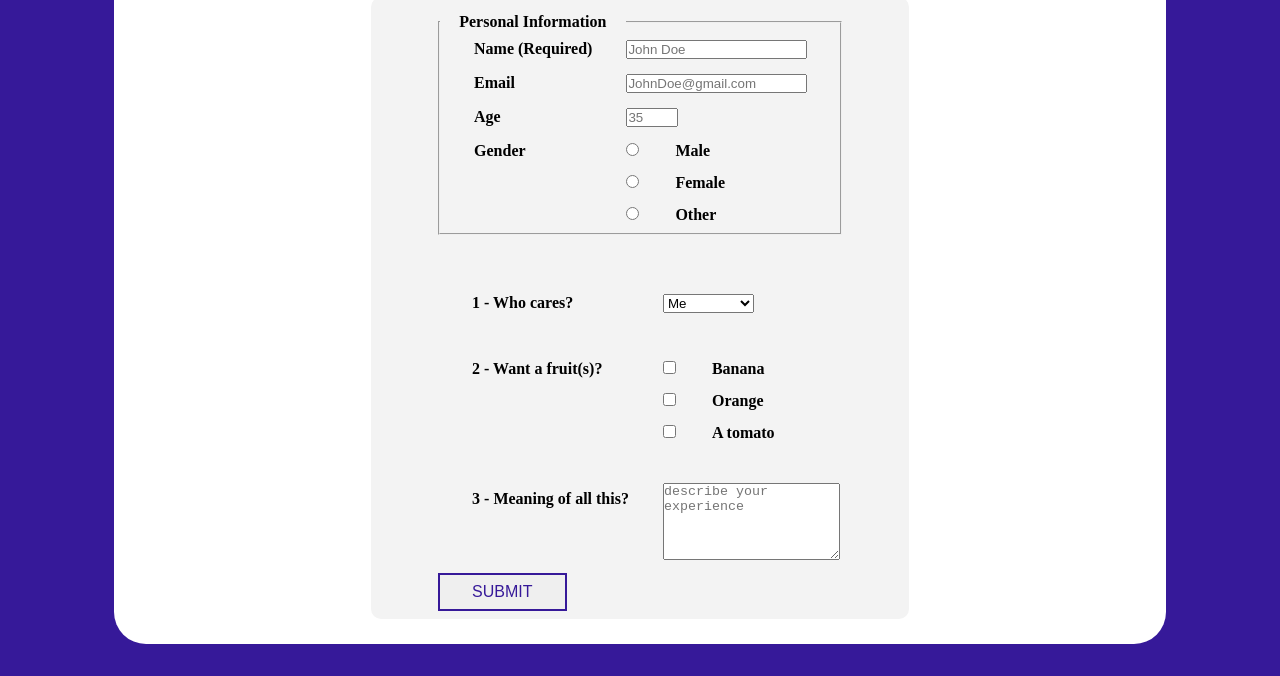
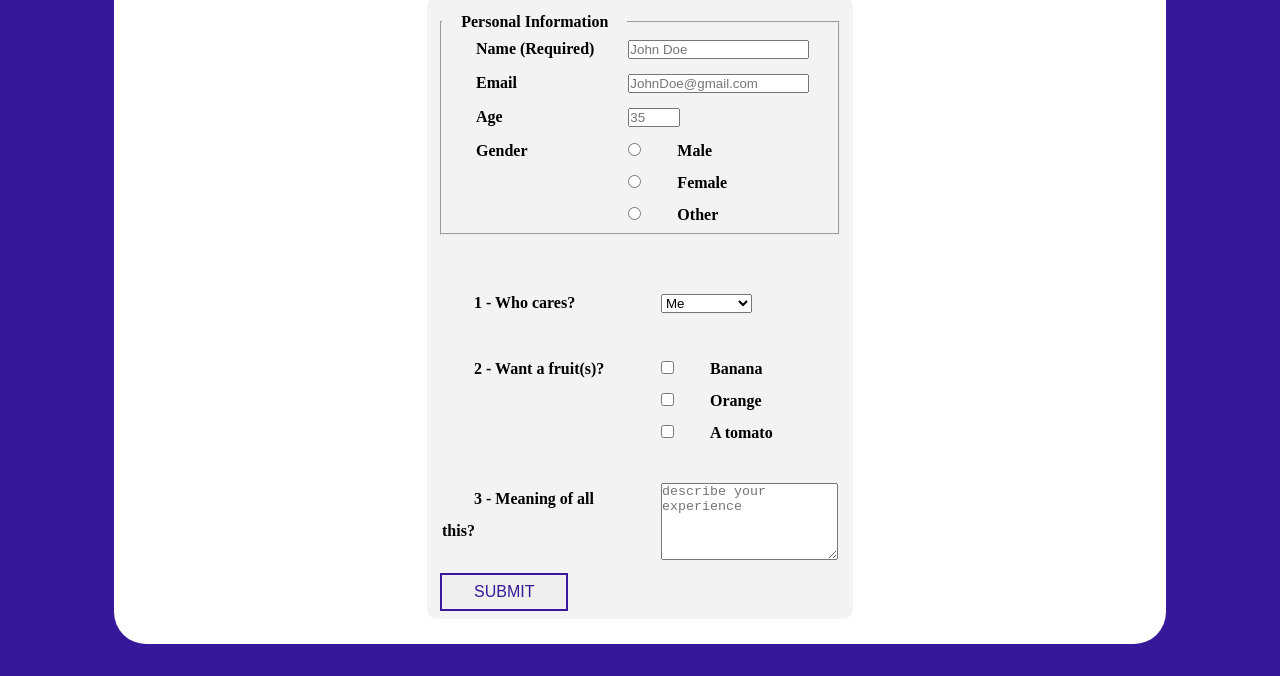
Before and after one commit to LaurentLabine/fcc-reswebdes-survey-form, a plain HTML site: page index.html in a window 1280 px wide. Shown: the part 209-885 px from the top of the page. Drawn offline with Linux system fonts and the light colour scheme.

Commit message:
Update stylesheet.css

```diff
--- a/stylesheet.css
+++ b/stylesheet.css
@@ -25,7 +25,7 @@ header {
 #main {
     display: flex;
     margin: auto;
-    width: 40vw;
+    width: 40%;
     min-width: 400px;
     background-color: #f3f3f3;
     border-radius: 10px;
```
